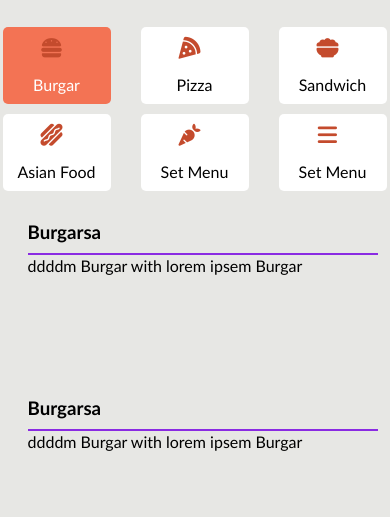
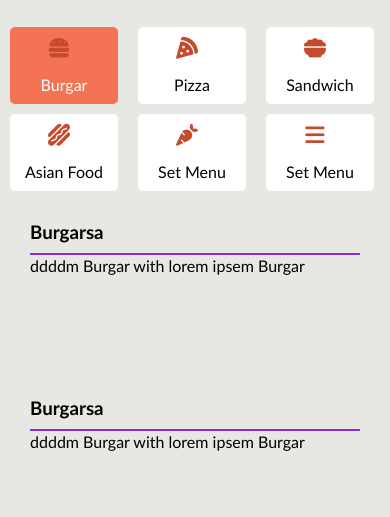
Before and after one commit to hussamaldouj/foodly, a plain HTML site: page index.html in a window 390 px wide. Shown: the part 583-1100 px from the top of the page. Drawn offline with Linux system fonts and the light colour scheme.

Commit message:
edit margin left tabs

```diff
--- a/css/style.css
+++ b/css/style.css
@@ -436,7 +436,7 @@ label.active{
 }
 @media only screen and (max-width: 991px){
    .tab > div{
-      margin-left: 15px;
+      margin-left: 0px;
    }
 }
 @media only screen and (max-width: 768px){
@@ -445,7 +445,7 @@ label.active{
       width: 92px;
       display: grid;
       gap: 5px;
-      margin-left: 20px;
+      margin-left: 10px;
       flex-direction: column;
       align-items: center;
       justify-items: center;
@@ -459,7 +459,7 @@ label.active{
       width: auto;
    }
    .tab > div{
-      width: 350px;
+      width: auto;
       border: 0;
       opacity: 1;
       position: relative;
```
